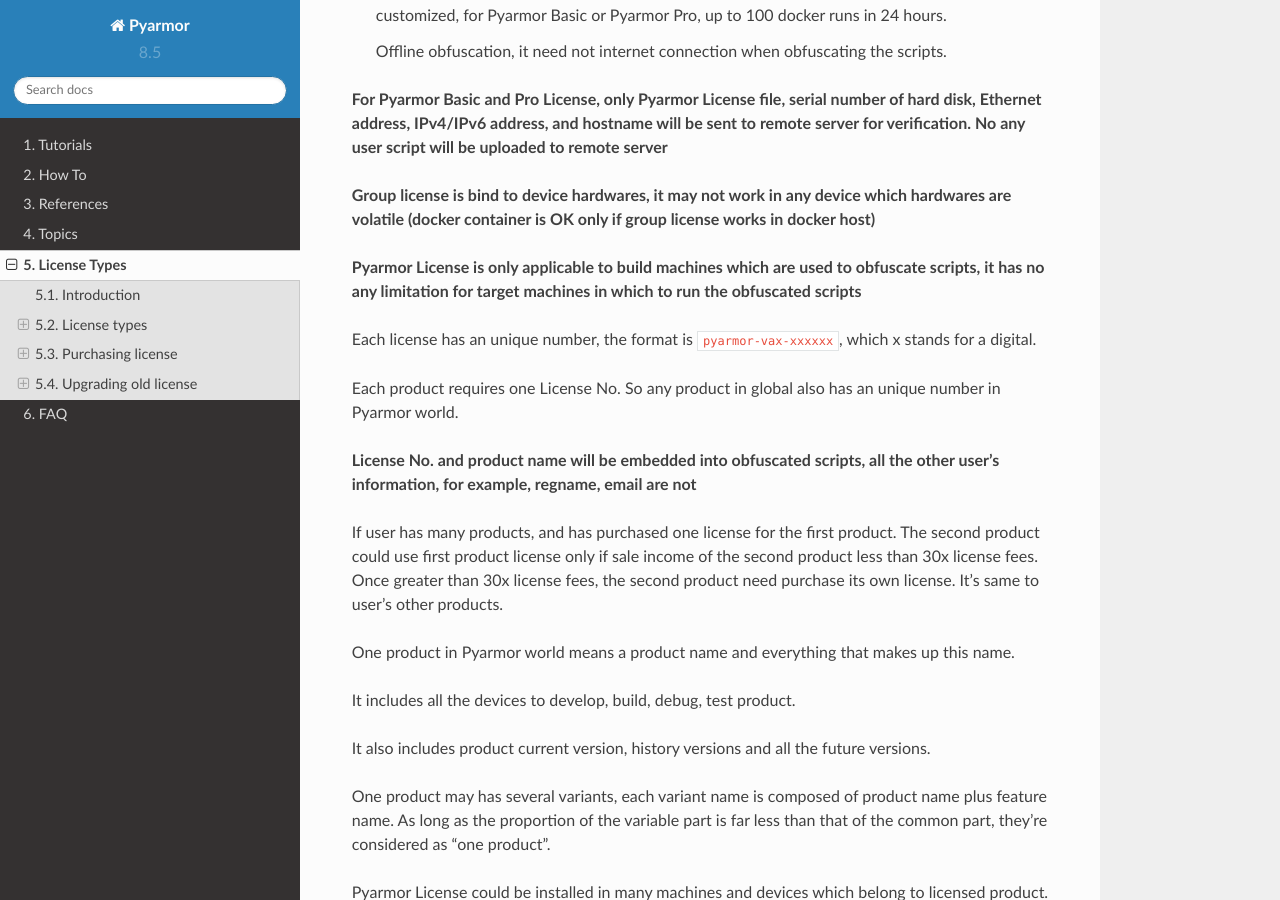
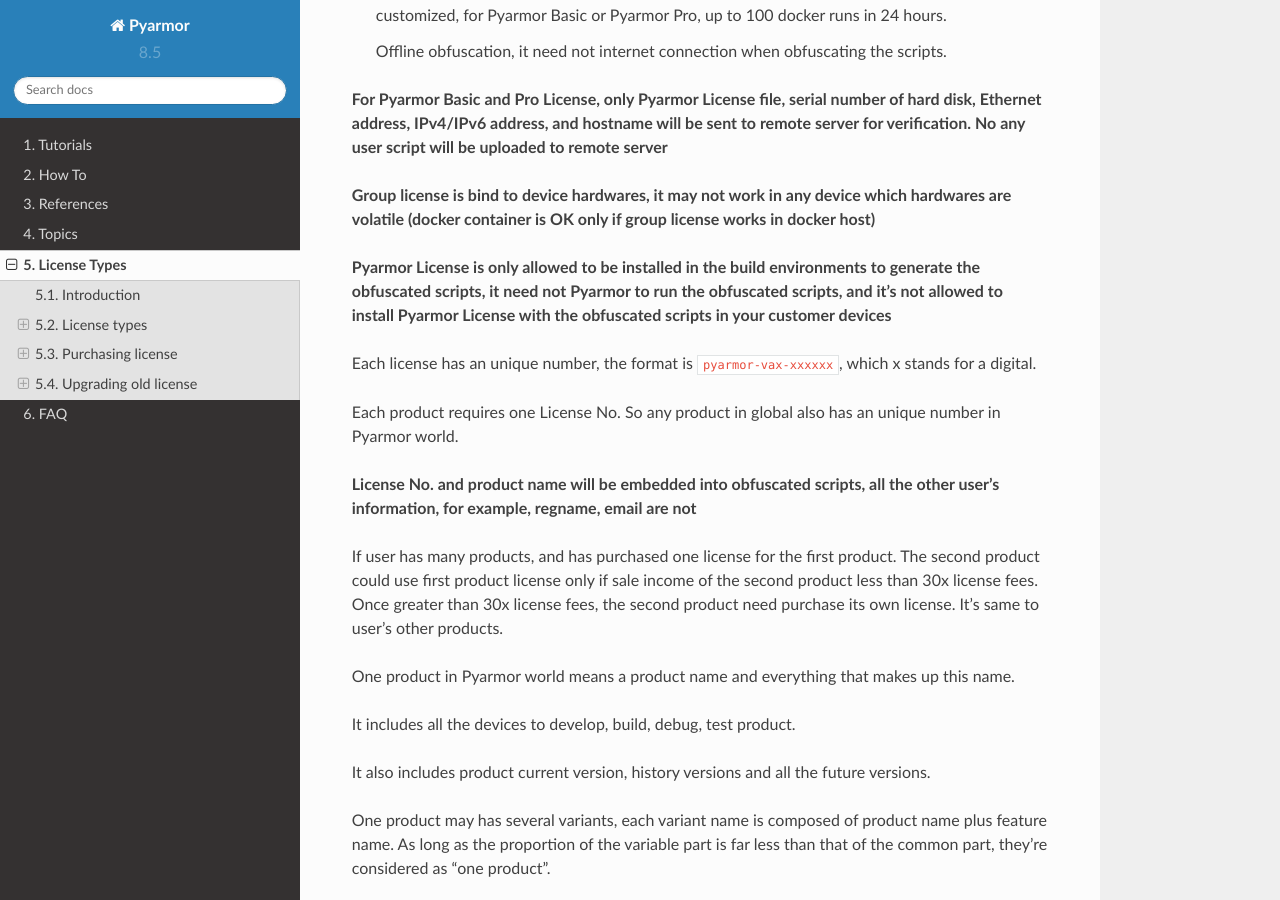
Before and after one commit to dashingsoft/pyarmor, a Sphinx documentation site: the page built from docs/licenses.rst, in a window 1280 px wide and 900 px high, scrolled down 1297 px. Built offline with Sphinx 7.4.7 and the Read the Docs theme 2.0.0, drawn with Linux system fonts in a browser that asks for light colours.

Commit message:
Refine doc

```diff
--- a/docs/licenses.rst
+++ b/docs/licenses.rst
@@ -57,7 +57,7 @@
 
 **Group license is bind to device hardwares, it may not work in any device which hardwares are volatile (docker container is OK only if group license works in docker host)**
 
-**Pyarmor License is only applicable to build machines which are used to obfuscate scripts, it has no any limitation for target machines in which to run the obfuscated scripts**
+**Pyarmor License is only allowed to be installed in the build environments to generate the obfuscated scripts, it need not Pyarmor to run the obfuscated scripts, and it's not allowed to install Pyarmor License with the obfuscated scripts in your customer devices**
 
 Each license has an unique number, the format is ``pyarmor-vax-xxxxxx``, which x stands for a digital.
 
```
